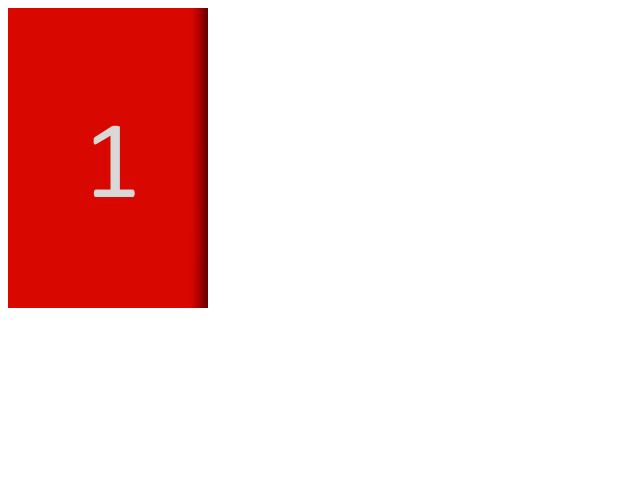
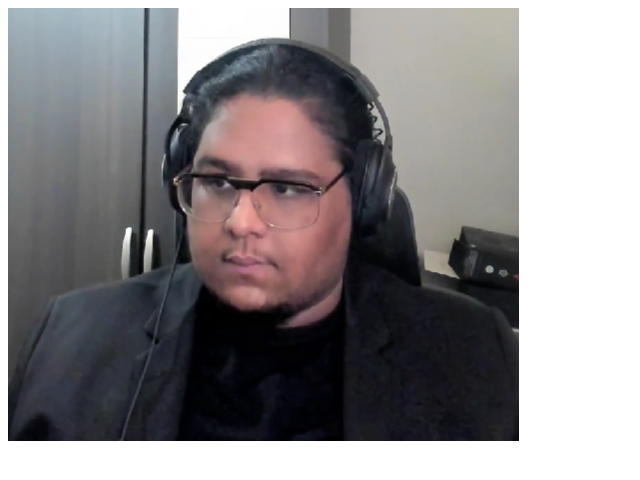
Before and after one commit to qkerman/blueroomimg, a plain HTML site: page index.html in a window 1280 px wide. Shown: the whole page, without its empty margins (0-640 px from the left). Drawn offline with Linux system fonts and the light colour scheme.

Commit message:
Update index.html

```diff
--- a/index.html
+++ b/index.html
@@ -6,6 +6,6 @@
     <title>Document</title>
 </head>
 <body>
-    <img src="page1.png" alt="">
+    <img src="kz.png" alt="">
 </body>
 </html>
```
